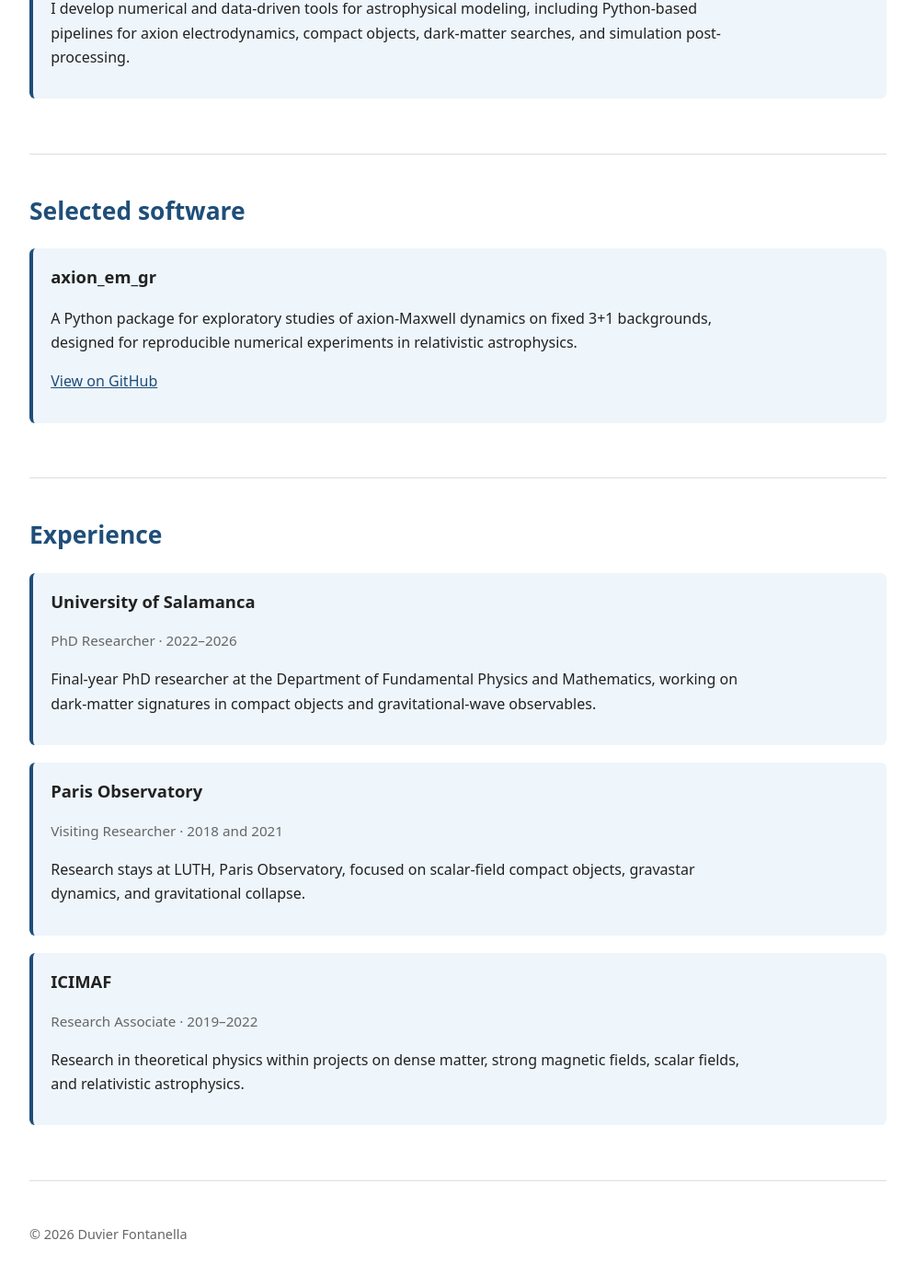
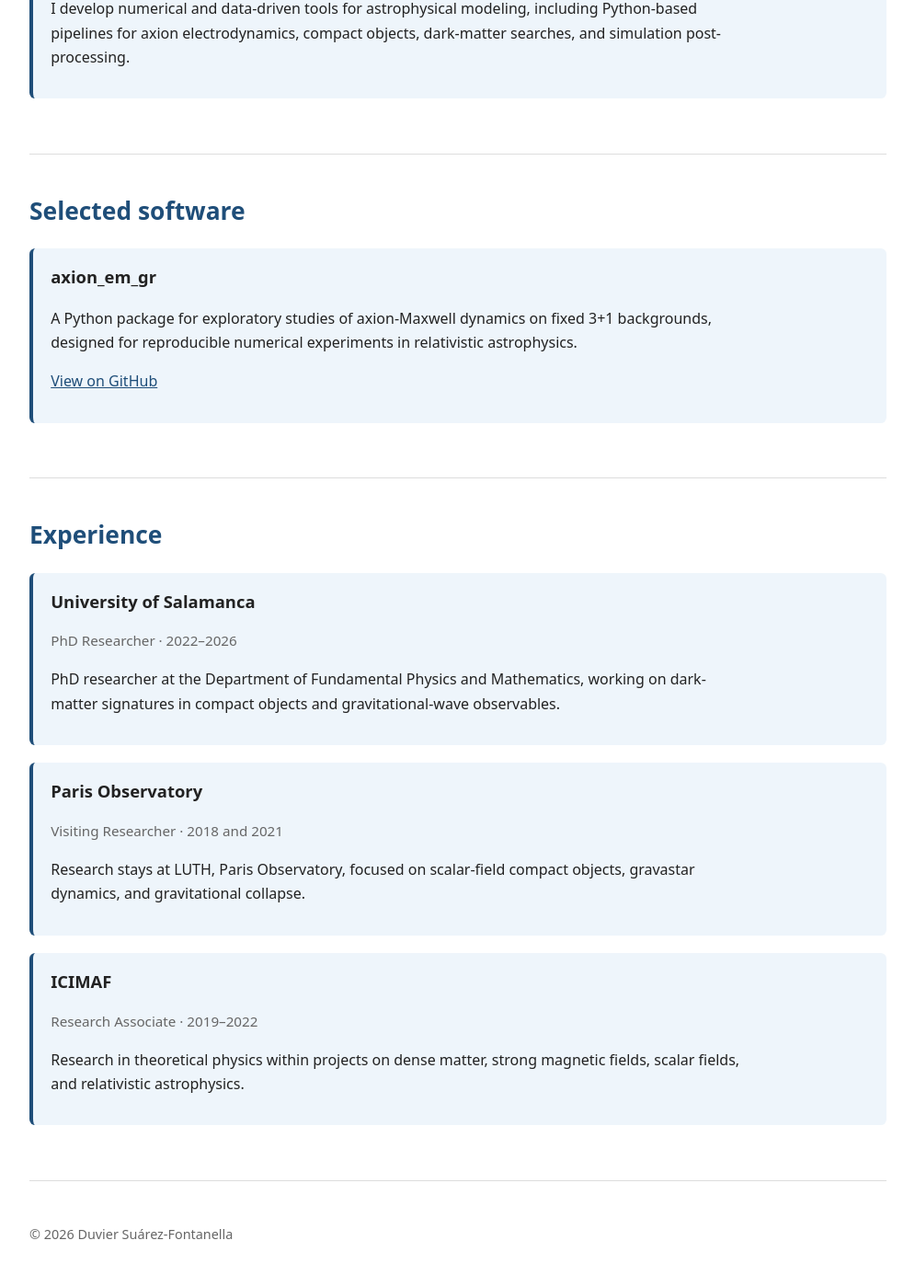
Before and after one commit to Du92/personal-website, a Jekyll site: the page built from index.md, in a window 1280 px wide and 1400 px high, scrolled down 2326 px. Shown: the top 1386 px of the window at 92% size, without its empty margins (142-1137 px from the left). Built offline with Jekyll 4.4.1, drawn with Linux system fonts in a browser that asks for light colours; some of the changed lines change nothing that is shown; some of the changed text lies outside the part shown.

Commit message:
update metadatos

```diff
--- a/_config.yml
+++ b/_config.yml
@@ -1,10 +1,10 @@
-title: "Duvier Suarez Fontanella"
-description: "Academic website of Duvier Fontanella"
+title: "Duvier Suárez-Fontanella"
+description: "Academic website of Duvier Suárez-Fontanella"
 url: "https://duviersuarezfontanella.es"
 baseurl: ""
 
 author:
-  name: "Duvier Fontanella"
+  name: "Duvier Suárez-Fontanella"
   role: "PhD Candidate in Theoretical and Computational Astrophysics"
   affiliation: "Department of Fundamental Physics and Mathematics, University of Salamanca"
   email: "duvier@usal.es"
--- a/_layouts/default.html
+++ b/_layouts/default.html
@@ -1,7 +1,8 @@
 <!DOCTYPE html>
-<html lang="en">
+<html lang="{{ page.lang | default: site.lang | default: 'en' }}">
 <head>
   <meta charset="UTF-8">
+  <meta name="viewport" content="width=device-width, initial-scale=1.0">
 
   <title>
     {% if page.title %}
@@ -11,8 +12,69 @@
     {% endif %}
   </title>
 
-  <meta name="viewport" content="width=device-width, initial-scale=1.0">
-  <meta name="description" content="{{ site.description }}">
+  <meta name="description"
+        content="{{ page.description | default: site.description | strip_html | normalize_whitespace }}">
+
+  <link rel="canonical" href="{{ page.url | absolute_url }}">
+
+  <meta name="robots" content="index, follow">
+
+  <!-- Social previews: LinkedIn, WhatsApp, etc. -->
+  <meta property="og:type" content="website">
+  <meta property="og:site_name" content="{{ site.title }}">
+  <meta property="og:title"
+        content="{% if page.title %}{{ page.title }} | {{ site.title }}{% else %}{{ site.title }}{% endif %}">
+  <meta property="og:description"
+        content="{{ page.description | default: site.description | strip_html | normalize_whitespace }}">
+  <meta property="og:url" content="{{ page.url | absolute_url }}">
+
+  {% if page.image %}
+  <meta property="og:image" content="{{ page.image | absolute_url }}">
+  {% endif %}
+
+  <meta name="twitter:card" content="summary_large_image">
+  <meta name="twitter:title"
+        content="{% if page.title %}{{ page.title }} | {{ site.title }}{% else %}{{ site.title }}{% endif %}">
+  <meta name="twitter:description"
+        content="{{ page.description | default: site.description | strip_html | normalize_whitespace }}">
+
+  {% if page.image %}
+  <meta name="twitter:image" content="{{ page.image | absolute_url }}">
+  {% endif %}
+
+  {% if page.url == "/" %}
+  <script type="application/ld+json">
+  {
+    "@context": "https://schema.org",
+    "@type": "ProfilePage",
+    "mainEntity": {
+      "@type": "Person",
+      "name": "Duvier Suárez Fontanella",
+      "alternateName": [
+        "Duvier Suarez Fontanella",
+        "D. Suárez-Fontanella"
+      ],
+      "url": "https://duviersuarezfontanella.es/",
+      "image": "https://duviersuarezfontanella.es/assets/images/profile/duvier.png",
+      "jobTitle": "Theoretical and Computational Astrophysicist",
+      "affiliation": {
+        "@type": "Organization",
+        "name": "University of Salamanca"
+      },
+      "knowsAbout": [
+        "Theoretical Astrophysics",
+        "Computational Astrophysics",
+        "Axion Electrodynamics",
+        "Neutron Stars",
+        "Gravitational Waves",
+        "Dark Matter",
+        "Numerical Relativity",
+        "Scientific Computing"
+      ]
+    }
+  }
+  </script>
+  {% endif %}
 
   <link rel="stylesheet" href="{{ '/assets/css/style.css' | relative_url }}">
 </head>
@@ -27,8 +89,11 @@
 
     {% include footer.html %}
   </div>
+
+  <!-- Cloudflare Web Analytics -->
+  <script defer
+          src="https://static.cloudflareinsights.com/beacon.min.js"
+          data-cf-beacon='{"token": "6d6d2c579b8c43da91714554b029fb3a"}'>
+  </script>
 </body>
-
-<!-- Cloudflare Web Analytics --><script defer src='https://static.cloudflareinsights.com/beacon.min.js' data-cf-beacon='{"token": "6d6d2c579b8c43da91714554b029fb3a"}'></script><!-- End Cloudflare Web Analytics -->
-
 </html>
--- a/index.md
+++ b/index.md
@@ -1,6 +1,10 @@
 ---
 layout: default
-title: Home
+title: "Duvier Suárez Fontanella | Theoretical & Computational Astrophysicist"
+description: "Personal website of Duvier Suárez Fontanella, theoretical and computational astrophysicist working on axion electrodynamics, neutron stars, gravitational waves, dark matter and scientific computing."
+image: /assets/images/profile/duvier.png
+permalink: /
+lang: en
 ---
 
 <section class="hero hero-grid">
@@ -77,7 +81,7 @@
       <div class="visual-card-body">
         <h3>Gravitational Waves</h3>
         <p>
-          PSD of the postmerger (3 ms) of a BNS in a dark enviroment.
+          PSD of the early post-merger gravitational-wave signal (3 ms) from a binary neutron-star system in a dark-matter environment.
         </p>
         <p>
           <a href="{{ '/research/gravitational-waves/' | relative_url }}">Related research</a>
@@ -193,7 +197,7 @@
     <h3>University of Salamanca</h3>
     <p class="meta">PhD Researcher · 2022–2026</p>
     <p>
-      Final-year PhD researcher at the Department of Fundamental Physics and
+      PhD researcher at the Department of Fundamental Physics and
       Mathematics, working on dark-matter signatures in compact objects and
       gravitational-wave observables.
     </p>
```
